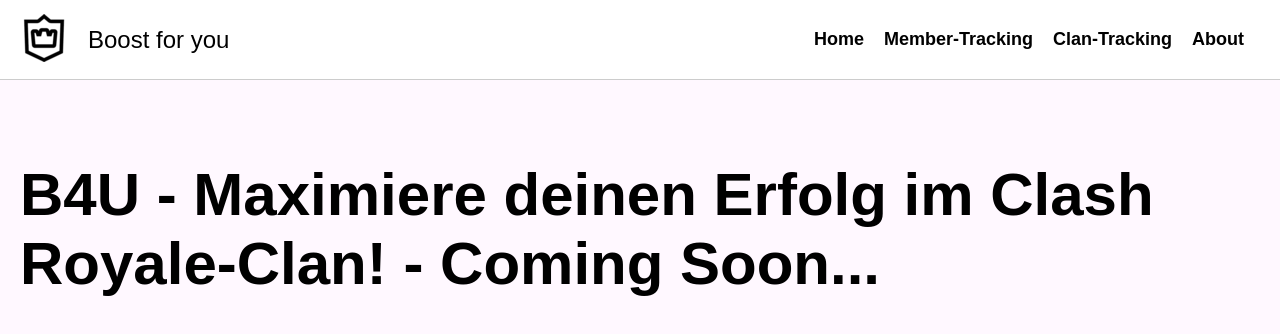
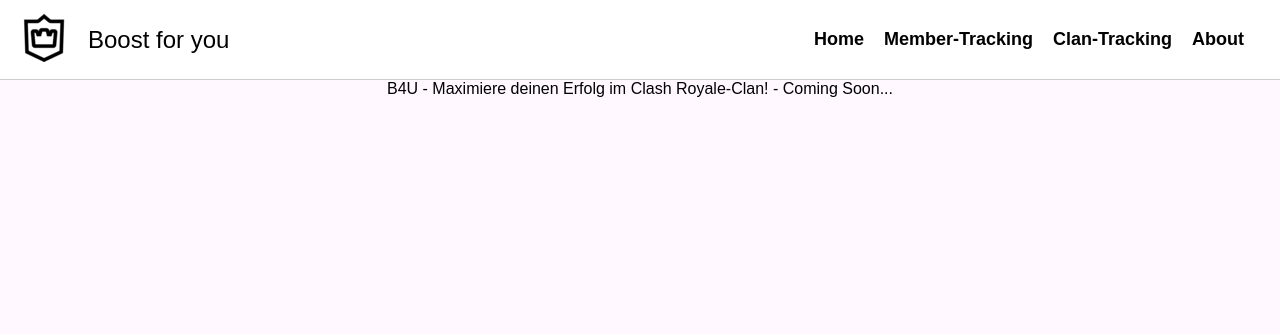
Before and after one commit to jan-schaefli-github/Boost-for-you-B4U, a React (Vite) app in the folder Frontend/: page /clan-tracking in a window 1280 px wide. Shown: the top 334 px of the page. Built offline with nearby package versions, Linux system fonts and the light colour scheme.

Commit message:
:bug: Replaced Dark-mode Logo switch from ts to css to fix changing bug.

```diff
--- a/Frontend/src/app.tsx
+++ b/Frontend/src/app.tsx
@@ -7,11 +7,13 @@
     return (
         <>
             <Header />
+            <main>
             <Routes>
                 <Route path="/" element={<Index/>} />
                 <Route path="/about" element={<Index/>} />
                 <Route path="/clan-tracking" element={<ClanMain/>} />
             </Routes>
+            </main>
         </>
     );
 }
--- a/Frontend/src/assets/css/header.css
+++ b/Frontend/src/assets/css/header.css
@@ -1,25 +1,5 @@
-:root {
-    --primary-color: #fff;
-    --secondary-color: #000;
-
-    --light-bg-color: #fff8ff;
-    --dark-bg-color: #404040;
-
-    --light-heading-color: #fff;
-    --dark-heading-color: #282828;
-
-    --light-border-color: #ccc;
-    --dark-border-color: #333;
-
-    --light-link-color: #000;
-    --dark-link-color: #fff;
-
-    --light-link-hover-color: #666;
-    --dark-link-hover-color: #999;
-}
-
 header {
-    position: fixed;
+    position: relative;
     top: 0;
     left: 0;
     width: 100%;
--- a/Frontend/src/assets/css/style.css
+++ b/Frontend/src/assets/css/style.css
@@ -26,14 +26,8 @@
 }
 
 main {
-    margin-top: 20vh;
-    padding: 0 1.25rem;
-}
-
-#big{
-    font-size: 7.5vh;
-    font-weight: bold;
-    margin-bottom: 1.25rem;
+    text-align: center;
+    max-width: 100vw;
 }
 
 /* Responsive Design */
```
Also changed, not shown: Frontend/public/Clash-Royale-background.jpg (added).
